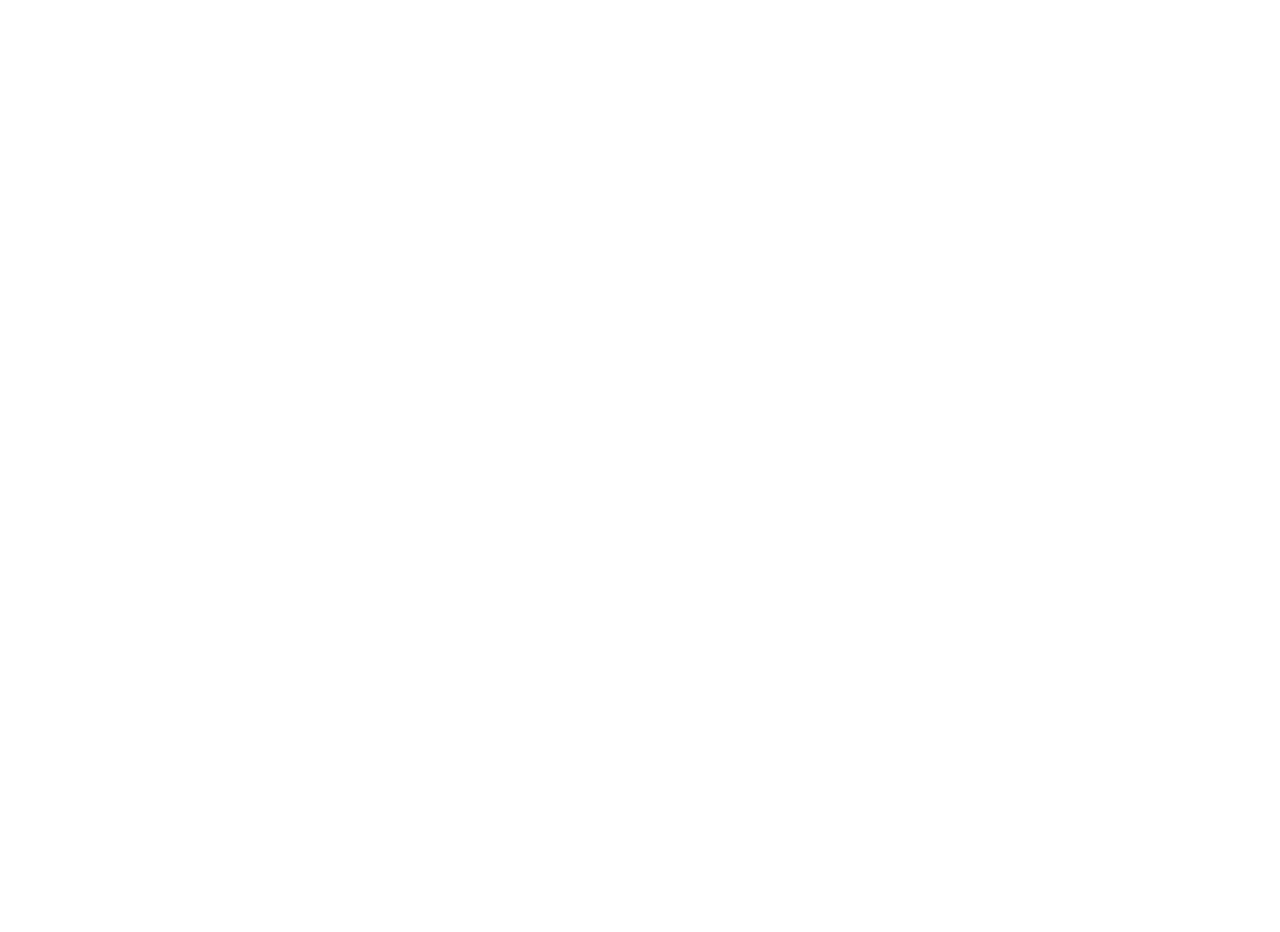
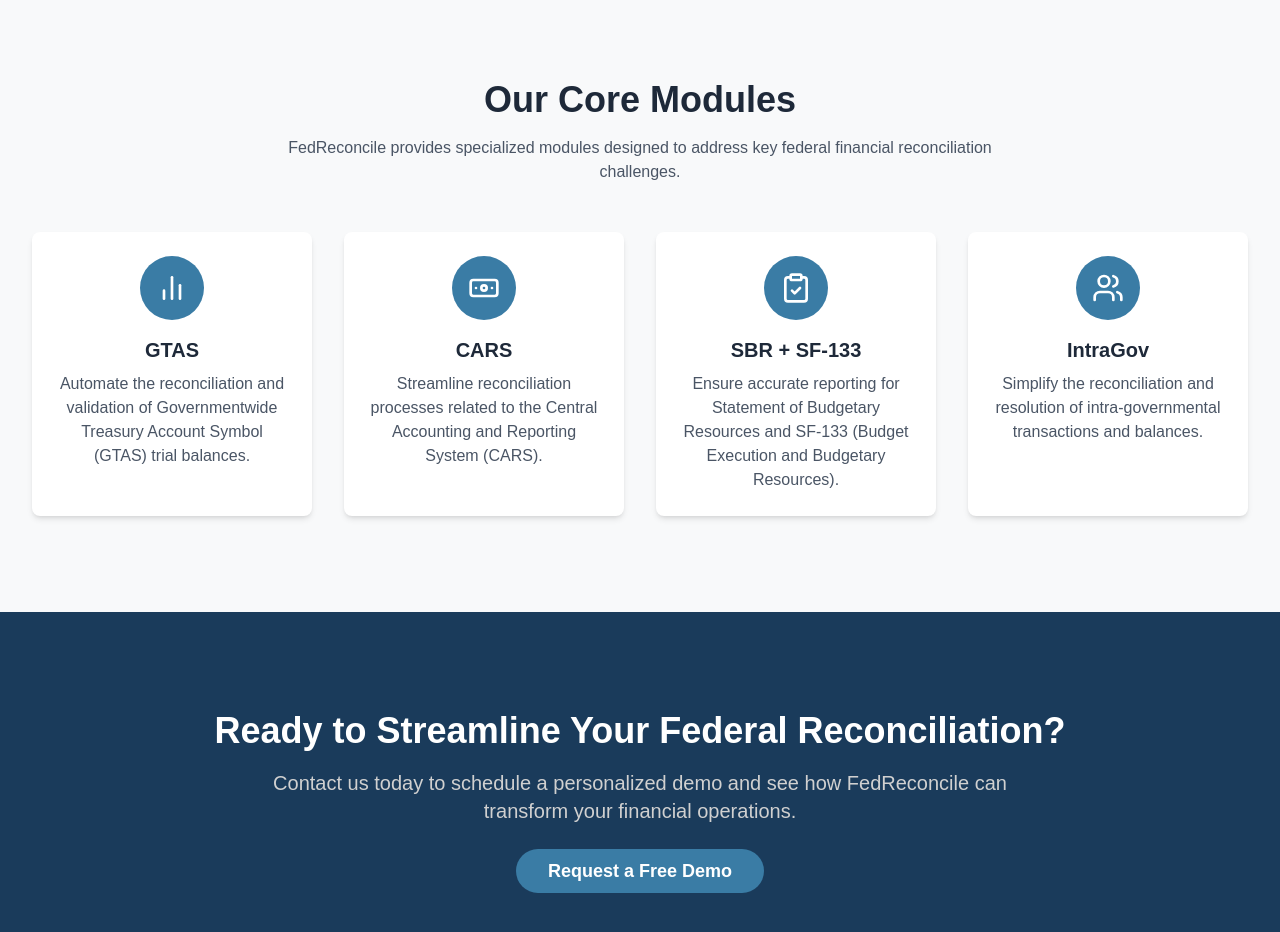
Before and after one commit to ochoam123/fedreconcile-v2, a Next.js app: page / in a window 1280 px wide. Shown: the part 1320-2252 px from the top of the page. Before the commit the page ends 1304 px from the top, so only its background shows below. Built offline with nearby package versions, Linux system fonts and the light colour scheme.

Commit message:
feat:added Modules component and CallToAction (CTA) section to homepage

```diff
--- a/src/app/page.tsx
+++ b/src/app/page.tsx
@@ -1,15 +1,17 @@
-import Header from '../components/Header';    // The Header component
-import Hero from '../components/Hero';        // The newly created Hero component
-import Features from '../components/Features'; // The Features component
+import Header from '../components/Header';
+import Hero from '../components/Hero';
+import Features from '../components/Features';
+import Modules from '../components/Modules';
+import CallToAction from '../components/CallToAction'; // <--- Import the CallToAction component
 
 export default function Home() {
   return (
-    // The main tag here mainly serves as a wrapper for the sections.
-    // The background color is handled by the Header, Hero, and other sections themselves.
     <main className="min-h-screen">
       <Header />
       <Hero />
       <Features />
+      <Modules />
+      <CallToAction /> {/* <--- Add the CallToAction component here */}
     </main>
   );
 }
--- /dev/null
+++ b/src/components/CallToAction.tsx
@@ -0,0 +1,22 @@
+import Link from 'next/link';
+
+export default function CallToAction() {
+  return (
+    <section className="w-full bg-[#1A3B5B] text-white py-16 md:py-24 text-center"> {/* Dark blue background */}
+      <div className="container mx-auto px-8">
+        <h2 className="text-3xl md:text-4xl font-bold leading-tight mb-4">
+          Ready to Streamline Your Federal Reconciliation?
+        </h2>
+        <p className="text-lg md:text-xl text-[#D0D0D0] mb-8 max-w-3xl mx-auto">
+          Contact us today to schedule a personalized demo and see how FedReconcile can transform your financial operations.
+        </p>
+        <Link
+          href="#"
+          className="bg-[#3A7CA5] hover:bg-[#2A6C95] text-white font-bold py-3 px-8 rounded-full text-lg transition duration-300" // Branded accent button
+        >
+          Request a Free Demo
+        </Link>
+      </div>
+    </section>
+  );
+}
--- a/src/components/Features.tsx
+++ b/src/components/Features.tsx
@@ -1,5 +1,4 @@
-// We will use icons from a popular library called 'lucide-react' later.
-// For now, we'll use simple placeholders (e.g., "ICON").
+import { Zap, CheckCircle, BarChart2 } from 'lucide-react'; // Import the icons you want to use
 
 export default function Features() {
   return (
@@ -13,10 +12,11 @@
         </p>
         <div className="grid grid-cols-1 md:grid-cols-3 gap-12">
 
-          {/* Feature 1 */}
+          {/* Feature 1: Automation */}
           <div className="flex flex-col items-center">
+            {/* Replace "A" with Zap icon */}
             <div className="bg-blue-100 text-blue-600 rounded-full h-16 w-16 flex items-center justify-center font-bold text-2xl mb-4">
-              A
+              <Zap size={32} /> {/* Using Zap icon */}
             </div>
             <h3 className="text-xl font-bold text-gray-800 mb-2">Automation</h3>
             <p className="text-gray-600">
@@ -24,10 +24,11 @@
             </p>
           </div>
 
-          {/* Feature 2 */}
+          {/* Feature 2: Compliance */}
           <div className="flex flex-col items-center">
+            {/* Replace "C" with CheckCircle icon */}
             <div className="bg-green-100 text-green-600 rounded-full h-16 w-16 flex items-center justify-center font-bold text-2xl mb-4">
-              C
+              <CheckCircle size={32} /> {/* Using CheckCircle icon */}
             </div>
             <h3 className="text-xl font-bold text-gray-800 mb-2">Compliance</h3>
             <p className="text-gray-600">
@@ -35,10 +36,11 @@
             </p>
           </div>
 
-          {/* Feature 3 */}
+          {/* Feature 3: Insights */}
           <div className="flex flex-col items-center">
+            {/* Replace "I" with BarChart2 icon */}
             <div className="bg-purple-100 text-purple-600 rounded-full h-16 w-16 flex items-center justify-center font-bold text-2xl mb-4">
-              I
+              <BarChart2 size={32} /> {/* Using BarChart2 icon */}
             </div>
             <h3 className="text-xl font-bold text-gray-800 mb-2">Insights</h3>
             <p className="text-gray-600">
--- /dev/null
+++ b/src/components/Modules.tsx
@@ -0,0 +1,63 @@
+import { BarChart2, Banknote, ClipboardCheck, Users } from 'lucide-react'; // Import icons for modules
+
+export default function Modules() {
+  return (
+    <section className="w-full bg-[#F8F9FA] py-16 md:py-24"> {/* Light grey background for contrast */}
+      <div className="container mx-auto px-8 text-center">
+        <h2 className="text-3xl md:text-4xl font-bold text-gray-800 mb-4">
+          Our Core Modules
+        </h2>
+        <p className="text-gray-600 mb-12 max-w-3xl mx-auto">
+          FedReconcile provides specialized modules designed to address key federal financial reconciliation challenges.
+        </p>
+        <div className="grid grid-cols-1 md:grid-cols-2 lg:grid-cols-4 gap-8">
+
+          {/* Module 1: GTAS */}
+          <div className="flex flex-col items-center p-6 bg-white rounded-lg shadow-md">
+            <div className="bg-[#3A7CA5] text-white rounded-full h-16 w-16 flex items-center justify-center mb-4">
+              <BarChart2 size={32} /> {/* GTAS icon */}
+            </div>
+            <h3 className="text-xl font-bold text-gray-800 mb-2">GTAS</h3>
+            <p className="text-gray-600">
+              Automate the reconciliation and validation of Governmentwide Treasury Account Symbol (GTAS) trial balances.
+            </p>
+          </div>
+
+          {/* Module 2: CARS */}
+          <div className="flex flex-col items-center p-6 bg-white rounded-lg shadow-md">
+            <div className="bg-[#3A7CA5] text-white rounded-full h-16 w-16 flex items-center justify-center mb-4">
+              <Banknote size={32} /> {/* CARS icon */}
+            </div>
+            <h3 className="text-xl font-bold text-gray-800 mb-2">CARS</h3>
+            <p className="text-gray-600">
+              Streamline reconciliation processes related to the Central Accounting and Reporting System (CARS).
+            </p>
+          </div>
+
+          {/* Module 3: SBR + SF-133 */}
+          <div className="flex flex-col items-center p-6 bg-white rounded-lg shadow-md">
+            <div className="bg-[#3A7CA5] text-white rounded-full h-16 w-16 flex items-center justify-center mb-4">
+              <ClipboardCheck size={32} /> {/* SBR + SF-133 icon */}
+            </div>
+            <h3 className="text-xl font-bold text-gray-800 mb-2">SBR + SF-133</h3>
+            <p className="text-gray-600">
+              Ensure accurate reporting for Statement of Budgetary Resources and SF-133 (Budget Execution and Budgetary Resources).
+            </p>
+          </div>
+
+          {/* Module 4: IntraGov */}
+          <div className="flex flex-col items-center p-6 bg-white rounded-lg shadow-md">
+            <div className="bg-[#3A7CA5] text-white rounded-full h-16 w-16 flex items-center justify-center mb-4">
+              <Users size={32} /> {/* IntraGov icon */}
+            </div>
+            <h3 className="text-xl font-bold text-gray-800 mb-2">IntraGov</h3>
+            <p className="text-gray-600">
+              Simplify the reconciliation and resolution of intra-governmental transactions and balances.
+            </p>
+          </div>
+
+        </div>
+      </div>
+    </section>
+  );
+}
```
Also changed, not shown: package.json (+7 -6 lines), 1 other file (tests, documents, lock files or other folders).
